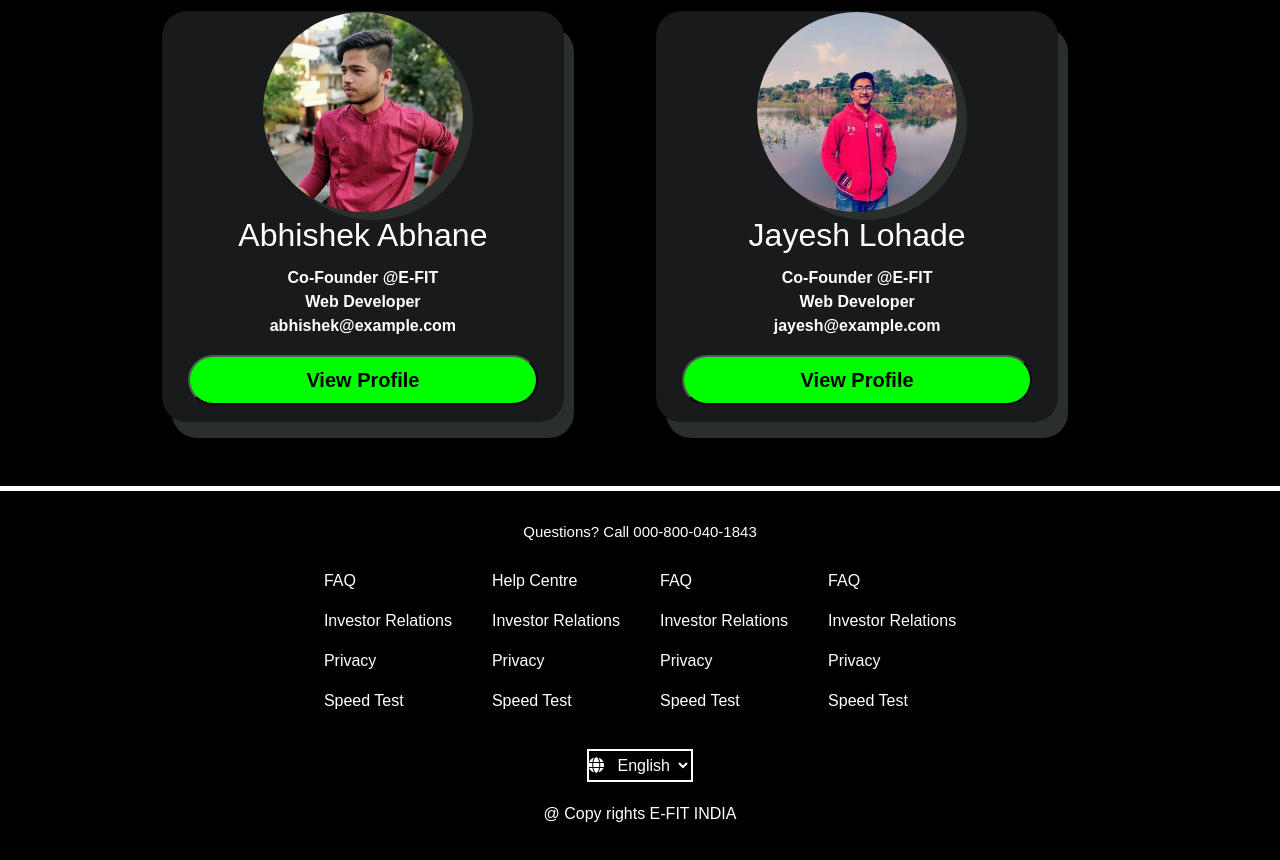
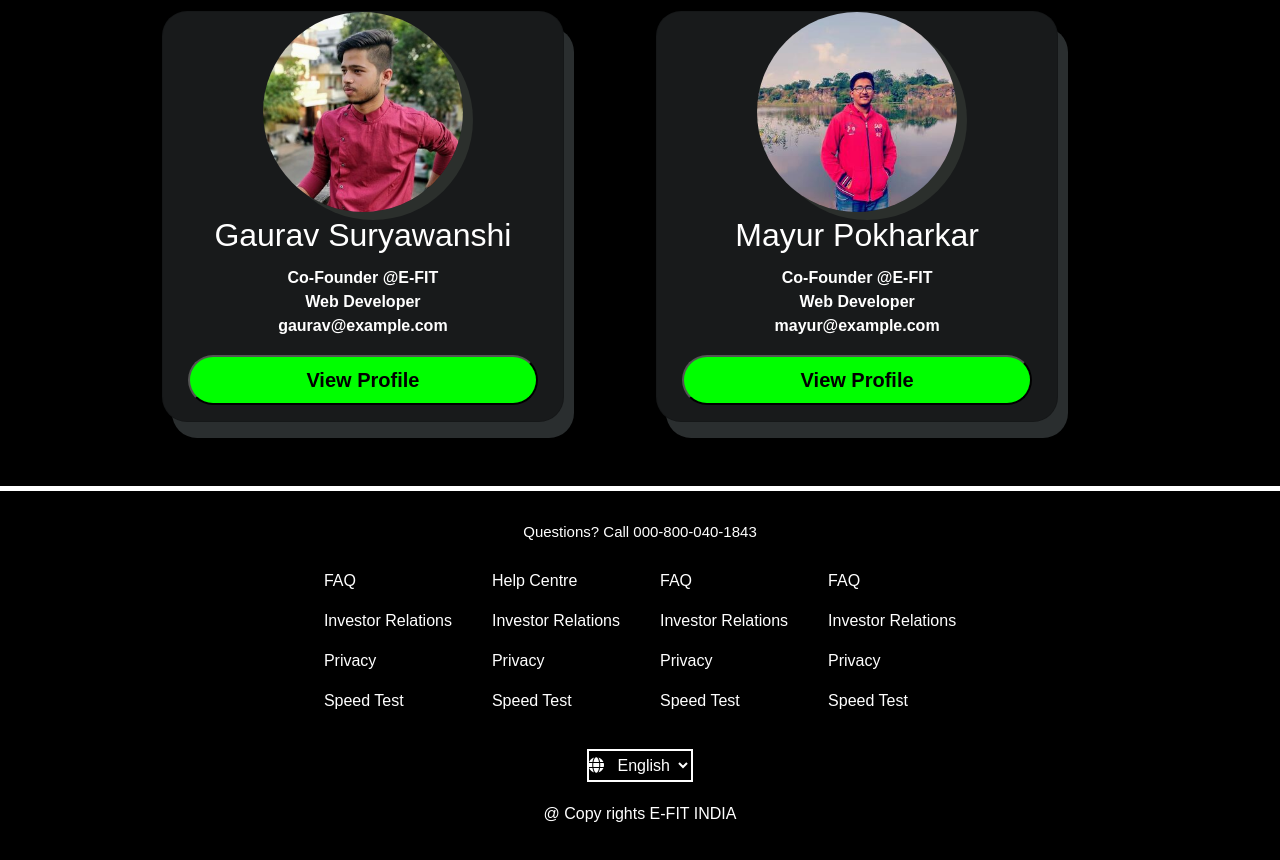
Before and after one commit to Eeshan2001/E-FIT, a plain HTML site: page about.html in a window 1280 px wide. Shown: the part 827-1687 px from the top of the page. Drawn offline with nearby package versions, Linux system fonts and the light colour scheme.

Commit message:
Update about.html

```diff
--- a/about.html
+++ b/about.html
@@ -73,10 +73,10 @@
                 <div class="column">
                     <div class="card">
                         <img src="images/About_us/Abhishek.jpg" alt="Abhishek" style="align-items:center;box-shadow: 10px 8px 0px 0 rgb(43, 47, 44);height: 50%; width: 50%; border-radius: 50%;">
-                            <h2 style="padding: 4px;">Abhishek Abhane</h2>
+                            <h2 style="padding: 4px;">Gaurav Suryawanshi</h2>
                             <p style="text-align: center;font-weight: bold;">Co-Founder @E-FIT <br>
                                 Web Developer  <br>
-                                abhishek@example.com</p>
+                                gaurav@example.com</p>
                             <p><a href="https://www.linkedin.com/in/abhishek-abhane-6225301b7/"; target="_blank"><button class="button">View Profile</button></a></p>
 
                     </div>
@@ -85,10 +85,10 @@
                 <div class="column">
                     <div class="card">
                         <img src="images/About_us/Jayesh.jpg" alt="Jayesh" style="align-items:center;box-shadow: 10px 8px 0px 0 rgb(43, 47, 44);height: 50%; width: 50%; border-radius: 50%;">
-                            <h2 style="padding: 4px;">Jayesh Lohade</h2>
+                            <h2 style="padding: 4px;">Mayur Pokharkar</h2>
                             <p style="text-align: center;font-weight: bold;">Co-Founder @E-FIT <br>
                                 Web Developer  <br>
-                                jayesh@example.com</p>
+                                mayur@example.com</p>
                             <p><a href="https://www.linkedin.com/in/jayesh-lohade-a215541a7/"; target="_blank"><button class="button">View Profile</button></a></p>
 
                     </div>
```
